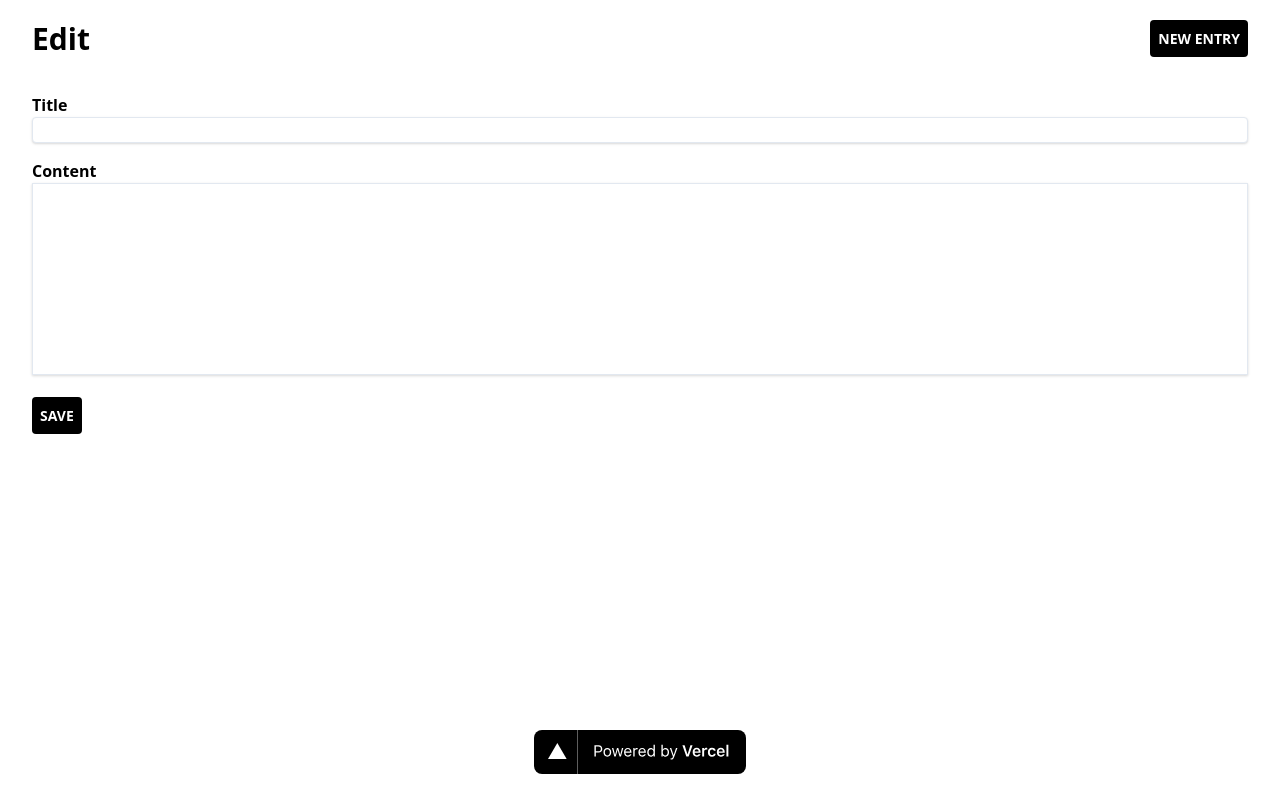
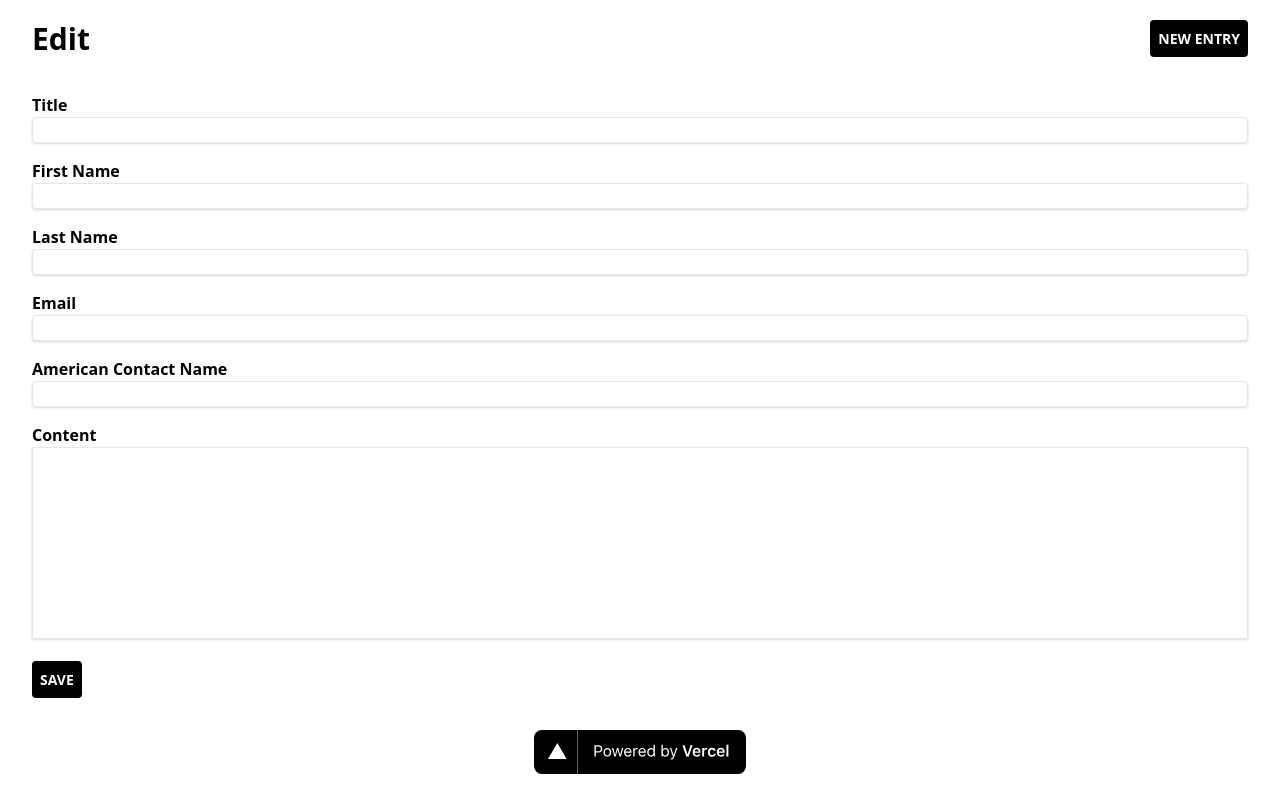
Before and after one commit to decoderzhub/gutrod, a Next.js app: page /entry/edit/1 in a window 1280 px wide. Built offline with nearby package versions, Linux system fonts and the light colour scheme.

Commit message:
update entry form

```diff
--- a/components/edit-entry-form/index.tsx
+++ b/components/edit-entry-form/index.tsx
@@ -5,19 +5,39 @@ import Button from '../button'
 
 export default function EntryForm() {
   const [_title, setTitle] = useState('')
+  const [_firstname, setFirstName] = useState('')
+  const [_lastname, setLastName] = useState('')
+  const [_email, setEmail] = useState('')
+  const [_phone, setPhone] = useState('')
+  const [_amcontact, setAmcontact] = useState('')
   const [_content, setContent] = useState('')
   const [submitting, setSubmitting] = useState(false)
   const router = useRouter()
-  const { id, title, content } = router.query
+  const { id, firstname, lastname, email, phone, amcontact, title, content } = router.query
 
   useEffect(() => {
+    if (typeof firstname === 'string') {
+      setFirstName(firstname)
+    }
+    if (typeof lastname === 'string') {
+      setLastName(lastname)
+    }
+    if (typeof email === 'string') {
+      setEmail(email)
+    }
+    if (typeof phone === 'string') {
+      setPhone(phone)
+    }
+    if (typeof amcontact === 'string') {
+      setAmcontact(amcontact)
+    }
     if (typeof title === 'string') {
       setTitle(title)
     }
     if (typeof content === 'string') {
       setContent(content)
     }
-  }, [title, content])
+  }, [firstname, lastname, email, phone, amcontact, title, content])
 
   async function submitHandler(e) {
     e.preventDefault()
@@ -32,6 +52,11 @@ export default function EntryForm() {
           id,
           title: _title,
           content: _content,
+          firstname: _firstname,
+          lastname: _lastname,
+          email: _email,
+          phone: _phone,
+          amcontact: _amcontact
         }),
       })
       const json = await res.json()
@@ -59,6 +84,58 @@ export default function EntryForm() {
         />
       </div>
       <div className="my-4">
+        <label htmlFor="firstname">
+          <h3 className="font-bold">First Name</h3>
+        </label>
+        <input
+          id="firstname"
+          className="shadow border rounded w-full"
+          type="text"
+          name="firstname"
+          value={_firstname}
+          onChange={(e) => setFirstName(e.target.value)}
+        />
+      </div>
+      <div className="my-4">
+        <label htmlFor="lastname">
+          <h3 className="font-bold">Last Name</h3>
+        </label>
+        <input
+          id="lastname"
+          className="shadow border rounded w-full"
+          type="text"
+          name="lastname"
+          value={_lastname}
+          onChange={(e) => setLastName(e.target.value)}
+        />
+      </div>
+      <div className="my-4">
+        <label htmlFor="email">
+          <h3 className="font-bold">Email</h3>
+        </label>
+        <input
+          id="email"
+          className="shadow border rounded w-full"
+          type="email"
+          name="firstname"
+          value={_email}
+          onChange={(e) => setEmail(e.target.value)}
+        />
+      </div>
+      <div className="my-4">
+        <label htmlFor="amcontact">
+          <h3 className="font-bold">American Contact Name</h3>
+        </label>
+        <input
+          id="amcontact"
+          className="shadow border rounded w-full"
+          type="text"
+          name="amcontact"
+          value={_amcontact}
+          onChange={(e) => setAmcontact(e.target.value)}
+        />
+      </div>
+      <div className="my-4">
         <label htmlFor="content">
           <h3 className="font-bold">Content</h3>
         </label>
```
